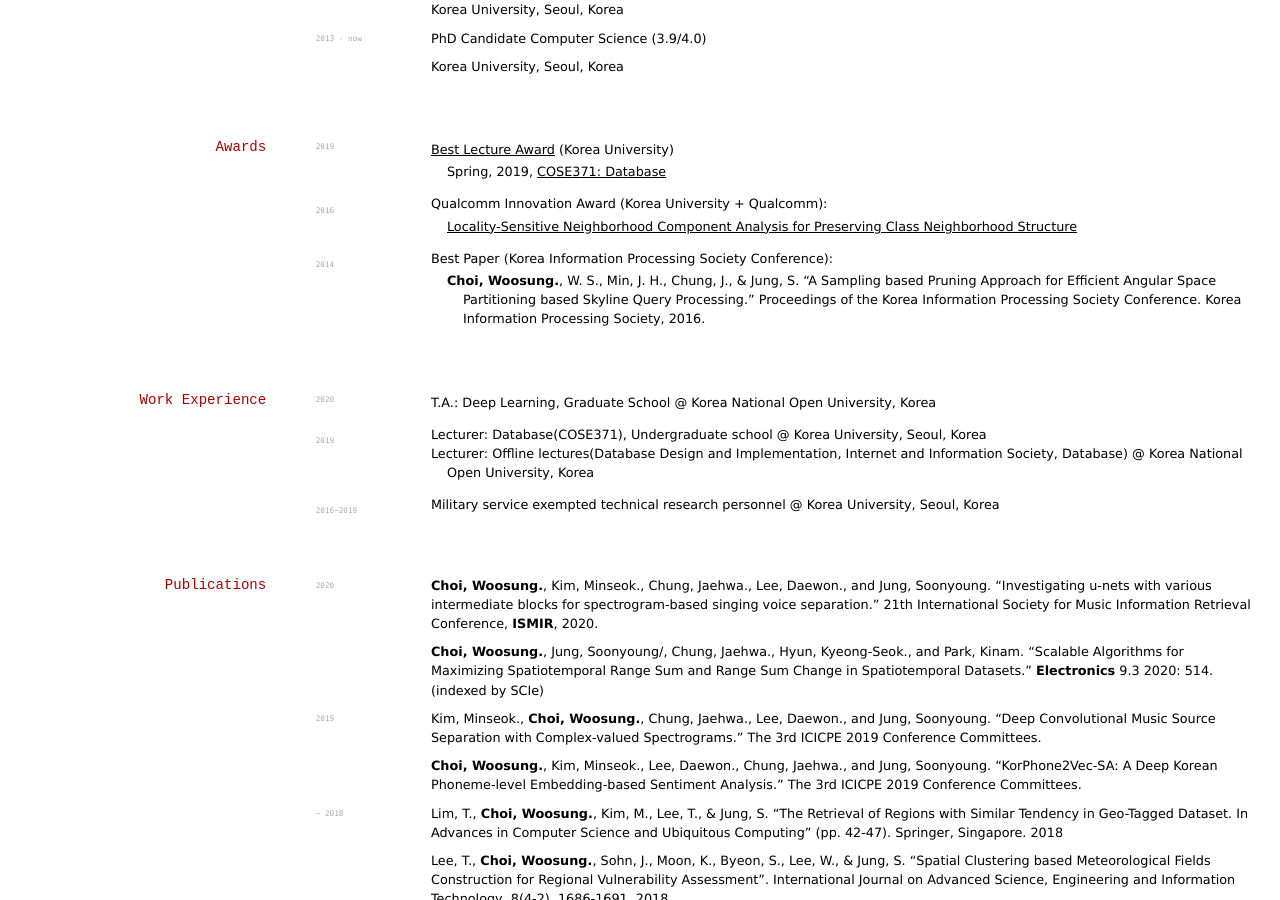
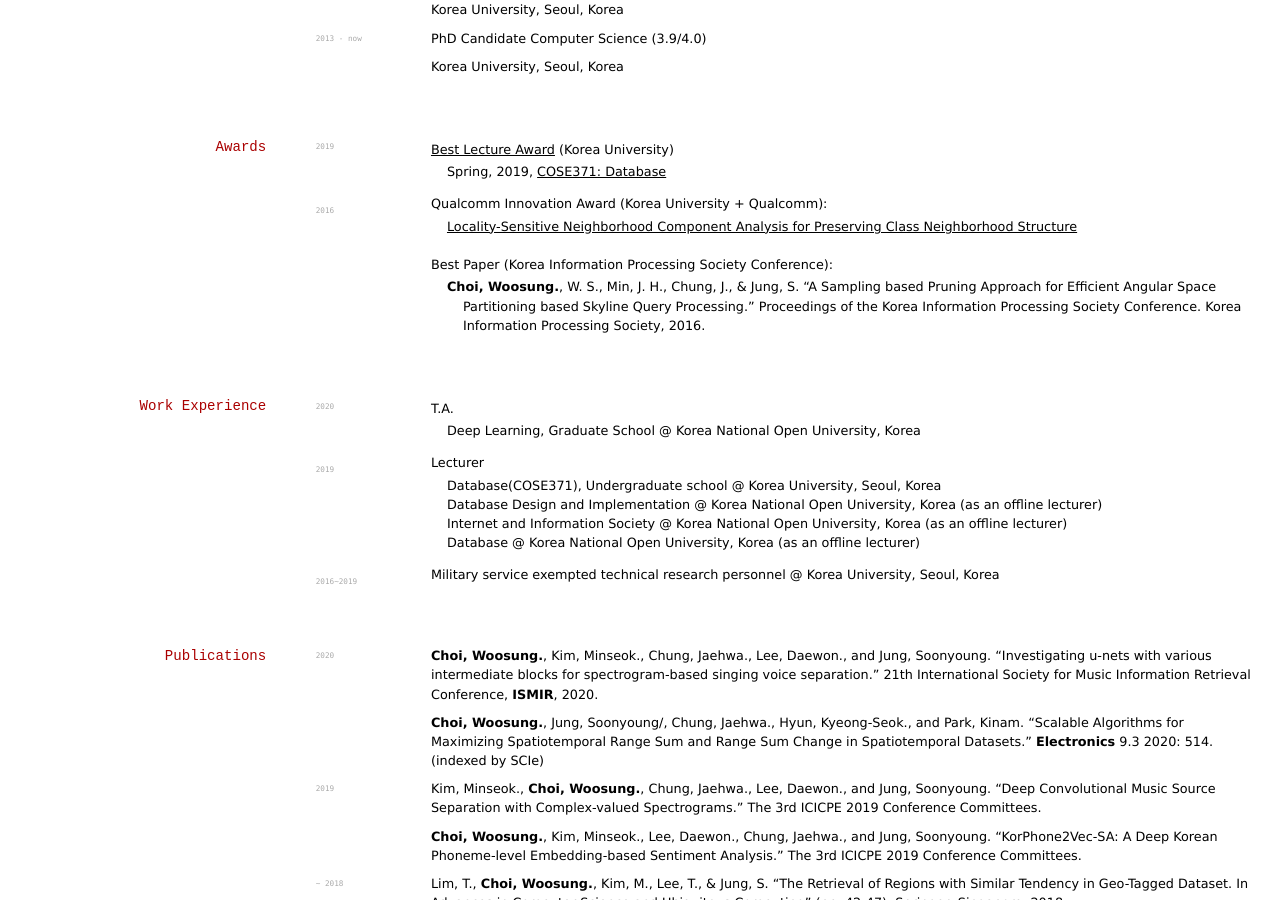
Before and after one commit to ws-choi/cv, a Jekyll site: the page built from index.md, in a window 1280 px wide and 900 px high, scrolled down 358 px. Built offline with Jekyll 4.4.1, drawn with Linux system fonts in a browser that asks for light colours.

Commit message:
Update index.md

```diff
--- a/index.md
+++ b/index.md
@@ -46,18 +46,21 @@ Korea University, Seoul, Korea
 - Qualcomm Innovation Award (Korea University + Qualcomm):
     - [Locality-Sensitive Neighborhood Component Analysis for Preserving Class Neighborhood Structure](https://1drv.ms/p/s!AszT-SZB_jBylxqwb5M7jddIE9Tk?e=6dOqAG)
 
-`2014`
 - Best Paper (Korea Information Processing Society Conference):
     - **Choi, Woosung.**, W. S., Min, J. H., Chung, J., & Jung, S. "A Sampling based Pruning Approach for Efficient Angular Space Partitioning based Skyline Query Processing." Proceedings of the Korea Information Processing Society Conference. Korea Information Processing Society, 2016.
 
 ## Work Experience
 
 `2020`
-- T.A.: Deep Learning, Graduate School @ Korea National Open University, Korea
+- T.A.
+    - Deep Learning, Graduate School @ Korea National Open University, Korea
 
 `2019`
-- Lecturer: Database(COSE371), Undergraduate school @ Korea University, Seoul, Korea
-- Lecturer: Offline lectures(Database Design and Implementation, Internet and Information Society, Database) @ Korea National Open University, Korea
+- Lecturer
+    - Database(COSE371), Undergraduate school @ Korea University, Seoul, Korea
+    - Database Design and Implementation @ Korea National Open University, Korea (as an offline lecturer)
+    - Internet and Information Society @ Korea National Open University, Korea (as an offline lecturer)
+    - Database @ Korea National Open University, Korea (as an offline lecturer)
 
 `2016~2019`
 - Military service exempted technical research personnel @ Korea University, Seoul, Korea
```
